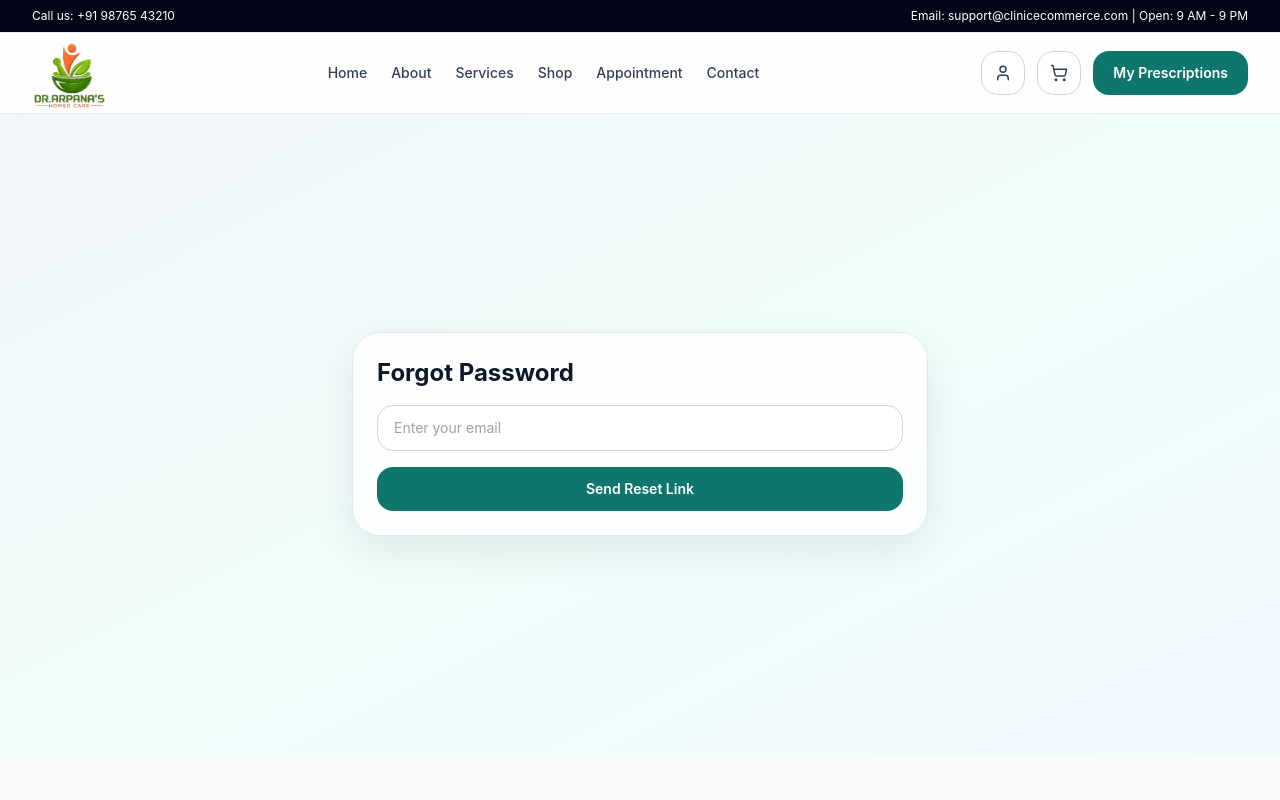
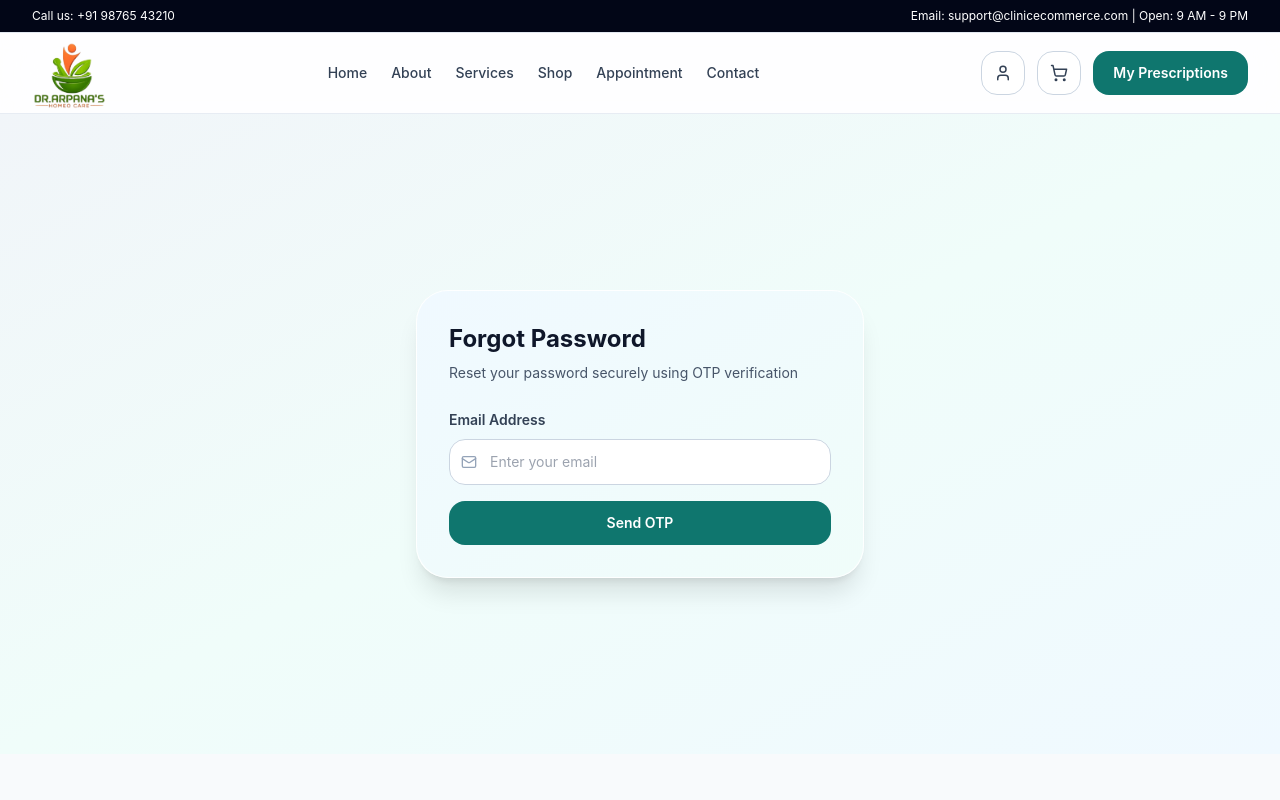
Before and after one commit to ayush31082005/DR.-ARPANA-S, a React (Vite) app: page /forgot-password in a window 1280 px wide. Shown: the top 800 px of the page. Built offline with nearby package versions, Linux system fonts and the light colour scheme.

Commit message:
updated changes

```diff
--- a/src/components/auth/ForgotPasswordForm.jsx
+++ b/src/components/auth/ForgotPasswordForm.jsx
@@ -1,9 +1,163 @@
+import { useState } from "react";
+import { motion } from "framer-motion";
+import { Mail, ShieldCheck } from "lucide-react";
+
 export default function ForgotPasswordForm() {
+  const [step, setStep] = useState(1);
+
+  const [form, setForm] = useState({
+    email: "",
+    otp: "",
+    password: "",
+    confirmPassword: "",
+  });
+
+  const handleChange = (e) => {
+    setForm((prev) => ({
+      ...prev,
+      [e.target.name]: e.target.value,
+    }));
+  };
+
+  const handleSendOtp = (e) => {
+    e.preventDefault();
+    alert("OTP sent to email (demo)");
+    setStep(2);
+  };
+
+  const handleVerifyOtp = (e) => {
+    e.preventDefault();
+    alert("OTP Verified (demo)");
+    setStep(3);
+  };
+
+  const handleResetPassword = (e) => {
+    e.preventDefault();
+
+    if (form.password !== form.confirmPassword) {
+      alert("Passwords do not match");
+      return;
+    }
+
+    alert("Password Reset Successful (demo)");
+    setStep(1);
+  };
+
   return (
-    <form className="surface grid gap-4 p-6">
-      <h2 className="text-2xl font-bold text-slate-900">Forgot Password</h2>
-      <input className="input-base" placeholder="Enter your email" />
-      <button type="submit" className="btn-primary">Send Reset Link</button>
-    </form>
+    <motion.div
+      initial={{ opacity: 0, y: 30 }}
+      animate={{ opacity: 1, y: 0 }}
+      className="mx-auto w-full max-w-md"
+    >
+      <div className="relative overflow-hidden rounded-[32px] border border-white/40 bg-white/80 p-6 shadow-xl backdrop-blur-xl sm:p-8">
+        <div className="absolute inset-0 bg-gradient-to-br from-sky-50 to-teal-50" />
+
+        <div className="relative z-10">
+          <h2 className="text-2xl font-bold text-slate-900">
+            Forgot Password
+          </h2>
+          <p className="mt-2 text-sm text-slate-600">
+            Reset your password securely using OTP verification
+          </p>
+
+          {/* STEP 1: EMAIL */}
+          {step === 1 && (
+            <form onSubmit={handleSendOtp} className="mt-6 grid gap-4">
+              <div>
+                <label className="text-sm font-semibold text-slate-700">
+                  Email Address
+                </label>
+                <div className="relative mt-2">
+                  <input
+                    type="email"
+                    name="email"
+                    value={form.email}
+                    onChange={handleChange}
+                    required
+                    placeholder="Enter your email"
+                    className="input-base pl-10"
+                  />
+                  <Mail
+                    size={16}
+                    className="absolute left-3 top-1/2 -translate-y-1/2 text-slate-400"
+                  />
+                </div>
+              </div>
+
+              <button type="submit" className="btn-primary">
+                Send OTP
+              </button>
+            </form>
+          )}
+
+          {/* STEP 2: OTP */}
+          {step === 2 && (
+            <form onSubmit={handleVerifyOtp} className="mt-6 grid gap-4">
+              <div>
+                <label className="text-sm font-semibold text-slate-700">
+                  Enter OTP
+                </label>
+                <input
+                  type="text"
+                  name="otp"
+                  value={form.otp}
+                  onChange={handleChange}
+                  required
+                  placeholder="Enter 6 digit OTP"
+                  className="input-base"
+                />
+              </div>
+
+              <button type="submit" className="btn-primary">
+                Verify OTP
+              </button>
+            </form>
+          )}
+
+          {/* STEP 3: RESET PASSWORD */}
+          {step === 3 && (
+            <form onSubmit={handleResetPassword} className="mt-6 grid gap-4">
+              <div>
+                <label className="text-sm font-semibold text-slate-700">
+                  New Password
+                </label>
+                <input
+                  type="password"
+                  name="password"
+                  value={form.password}
+                  onChange={handleChange}
+                  required
+                  placeholder="Enter new password"
+                  className="input-base"
+                />
+              </div>
+
+              <div>
+                <label className="text-sm font-semibold text-slate-700">
+                  Confirm Password
+                </label>
+                <input
+                  type="password"
+                  name="confirmPassword"
+                  value={form.confirmPassword}
+                  onChange={handleChange}
+                  required
+                  placeholder="Confirm password"
+                  className="input-base"
+                />
+              </div>
+
+              <button
+                type="submit"
+                className="flex items-center justify-center gap-2 rounded-2xl bg-gradient-to-r from-green-500 to-emerald-600 px-5 py-3 text-sm font-semibold text-white hover:opacity-90"
+              >
+                <ShieldCheck size={18} />
+                Reset Password
+              </button>
+            </form>
+          )}
+        </div>
+      </div>
+    </motion.div>
   );
 }
```
